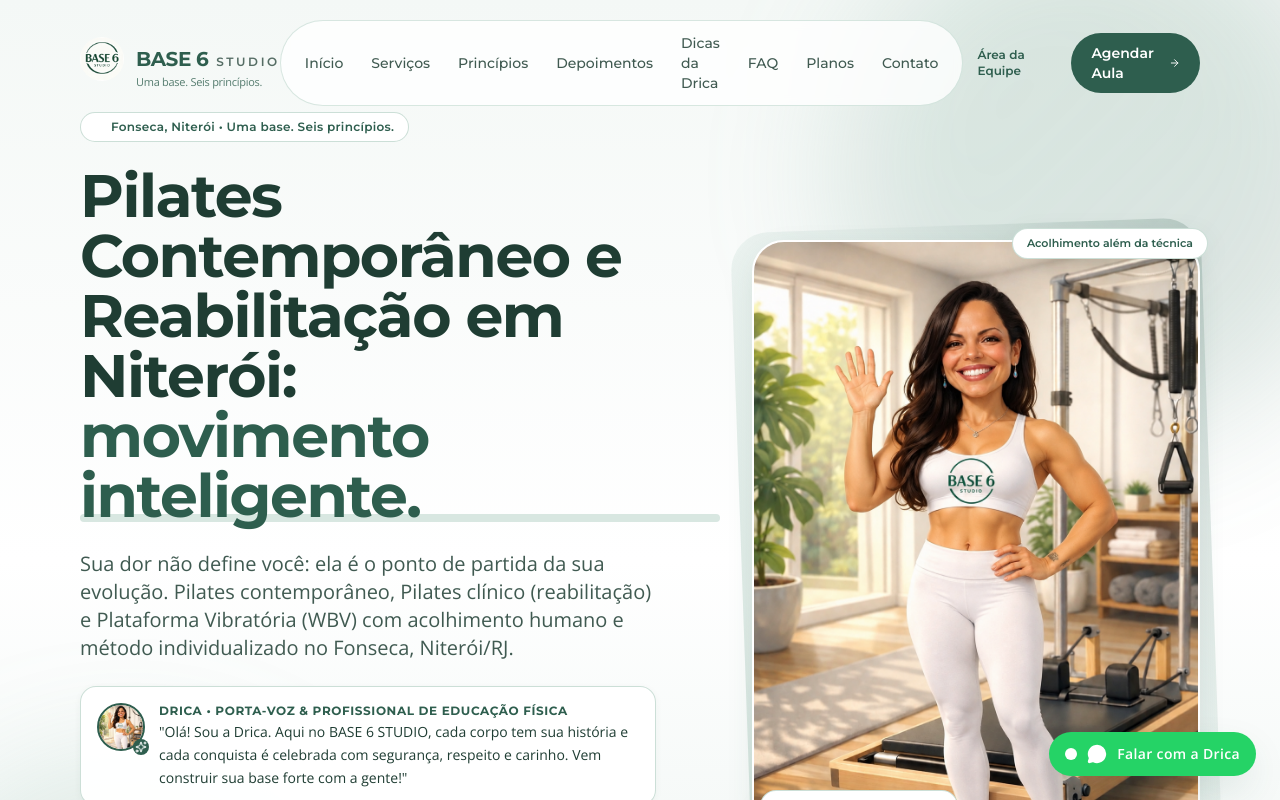
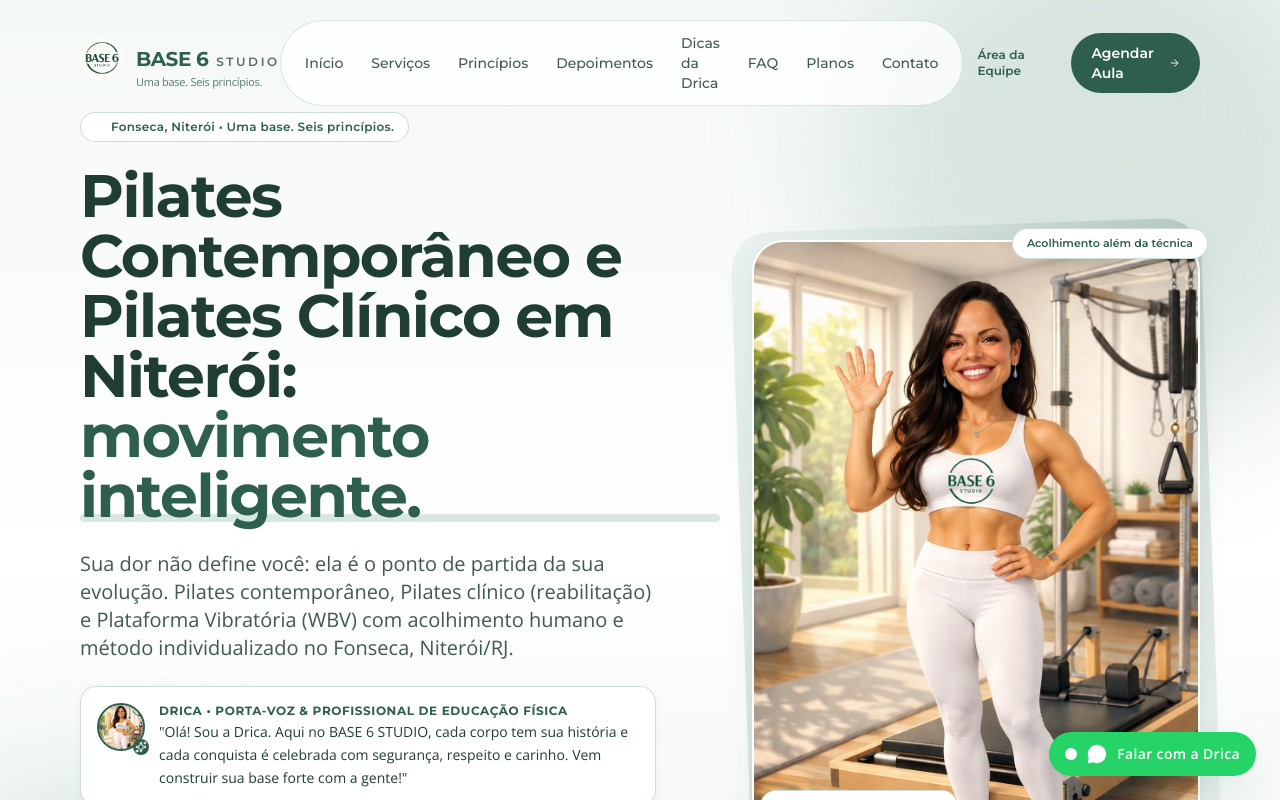
Before and after one commit to basesixstudio/website-base-6-studio-6p56bdg50, a React (Vite) app: page / in a window 1280 px wide. Shown: the top 800 px of the page. Built offline with nearby package versions, Linux system fonts and the light colour scheme; what pocketbase would draw is missing.

Commit message:
Atualiza H1 do Hero para 'Pilates Contemporâneo e Pilates Clínico em Niterói'

```diff
--- a/src/components/HeroSection.tsx
+++ b/src/components/HeroSection.tsx
@@ -48,7 +48,7 @@ export const HeroSection: React.FC = () => {
 
             {/* Título Principal em Montserrat Bold/SemiBold (H1 único da página) */}
             <h1 className="font-heading font-bold text-4xl sm:text-5xl lg:text-6xl text-[#1F3D33] leading-[1.12] tracking-tight">
-              Pilates Contemporâneo e Reabilitação em Niterói:{' '}
+              Pilates Contemporâneo e Pilates Clínico em Niterói:{' '}
               <span className="text-[#2E5E4E] relative inline-block">
                 movimento inteligente.
                 <span className="absolute left-0 bottom-1 w-full h-2 bg-[#7FAF9C]/30 -z-10 rounded-full" />
--- a/src/lib/pocketbase/schema.json
+++ b/src/lib/pocketbase/schema.json
@@ -1,5 +1,5 @@
 {
-  "generatedAt": "2026-10-23T05:09:21.785Z",
+  "generatedAt": "2026-10-23T05:21:49.347Z",
   "collections": [
     {
       "name": "users",
```
Also changed, not shown: .skip.config.json.
